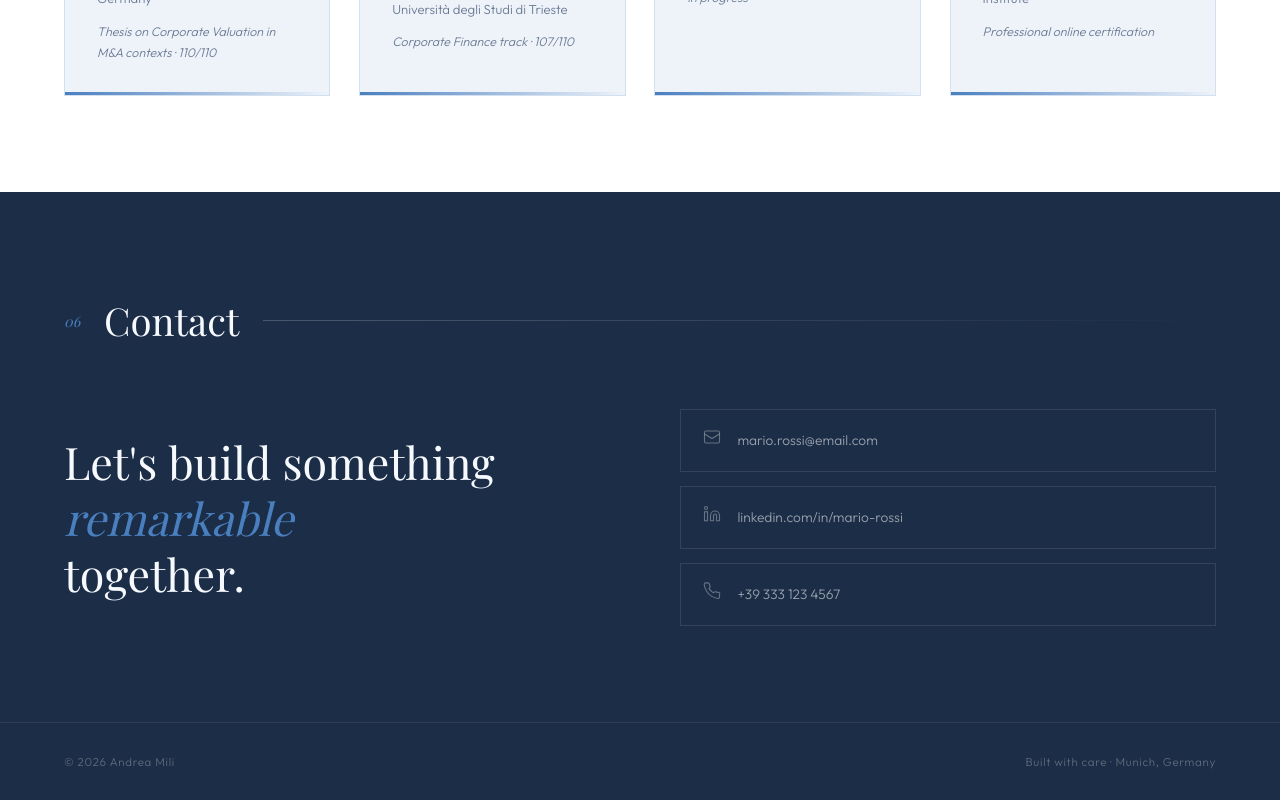
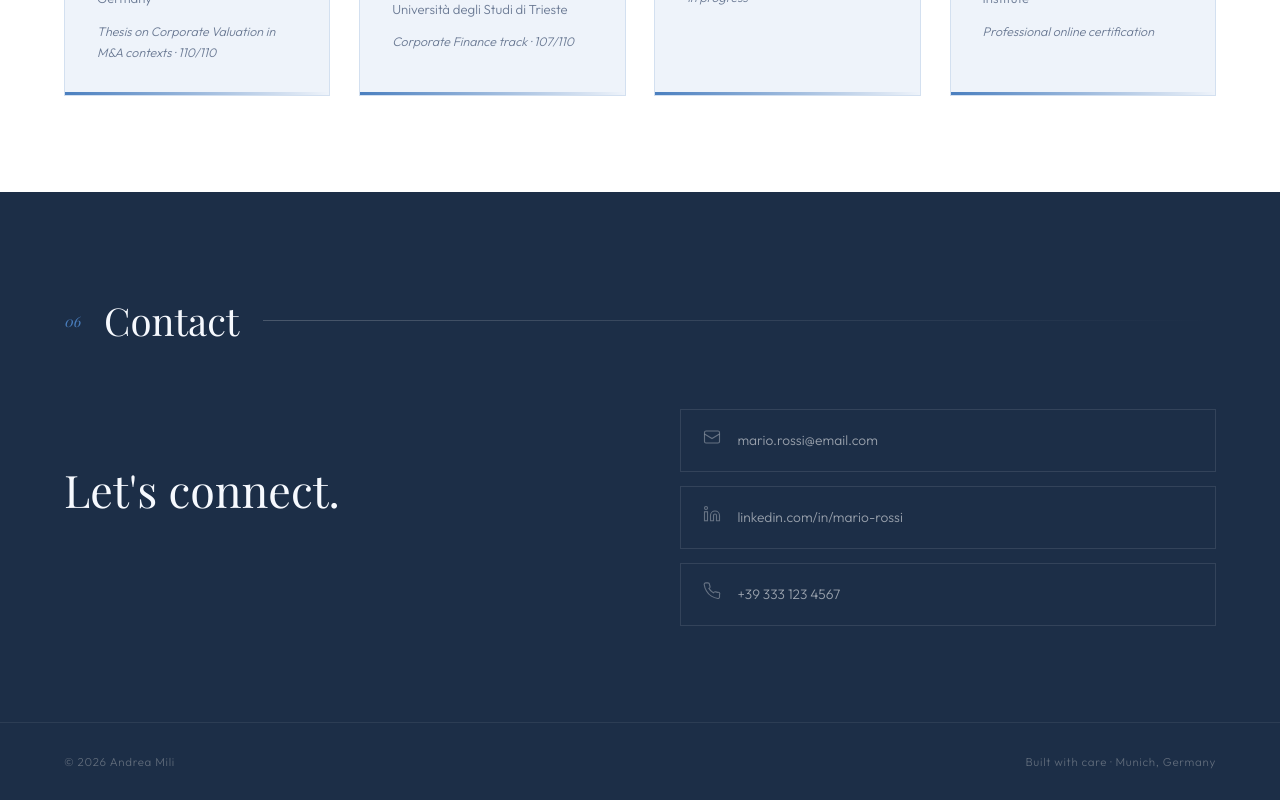
Before and after one commit to andreamili37/andreamili.github.io, a React (Vite) app: page / in a window 1280 px wide. Shown: the part 4124-4924 px from the top of the page. Built offline with nearby package versions, Linux system fonts and the light colour scheme; a web font is replaced by a local one.

Commit message:
connect 1

```diff
--- a/src/content.js
+++ b/src/content.js
@@ -345,7 +345,7 @@ export const content = {
     contact: {
       sectionNum: "06",
       sectionTitle: "Contact",
-      headline: ["Let's build something", " ", "remarkable", "together."],
+      headline: ["Let's connect."],
       links: [
         { type: "email", label: "mario.rossi@email.com", href: "mailto:mario.rossi@email.com" },
         { type: "linkedin", label: "linkedin.com/in/mario-rossi", href: "https://linkedin.com/in/mario-rossi" },
```
